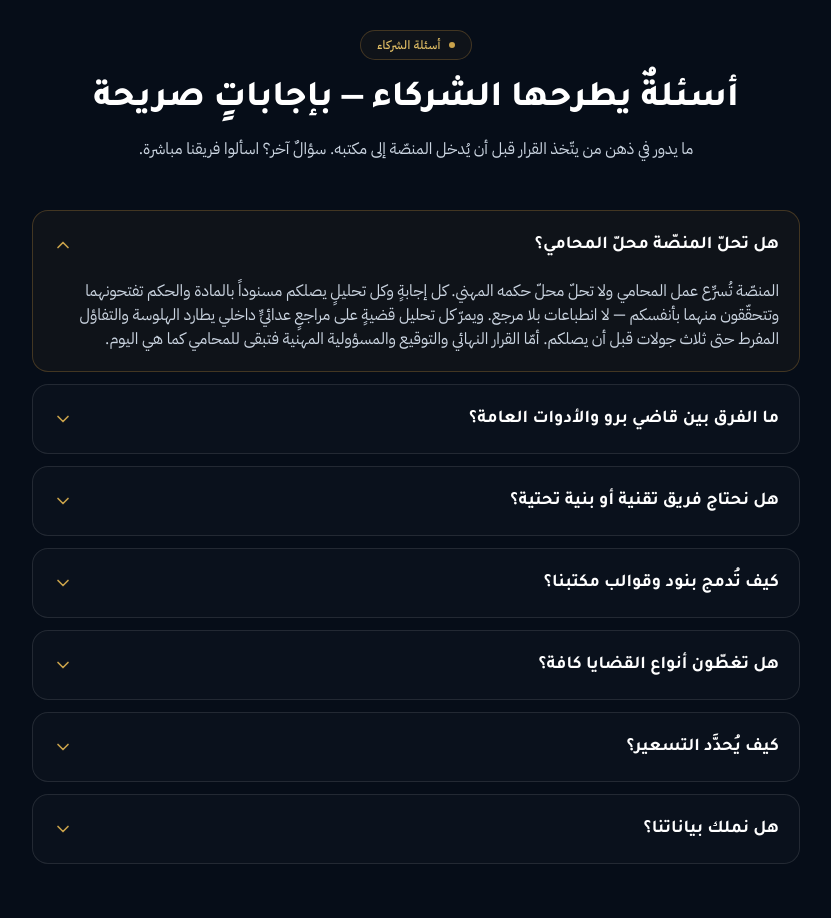
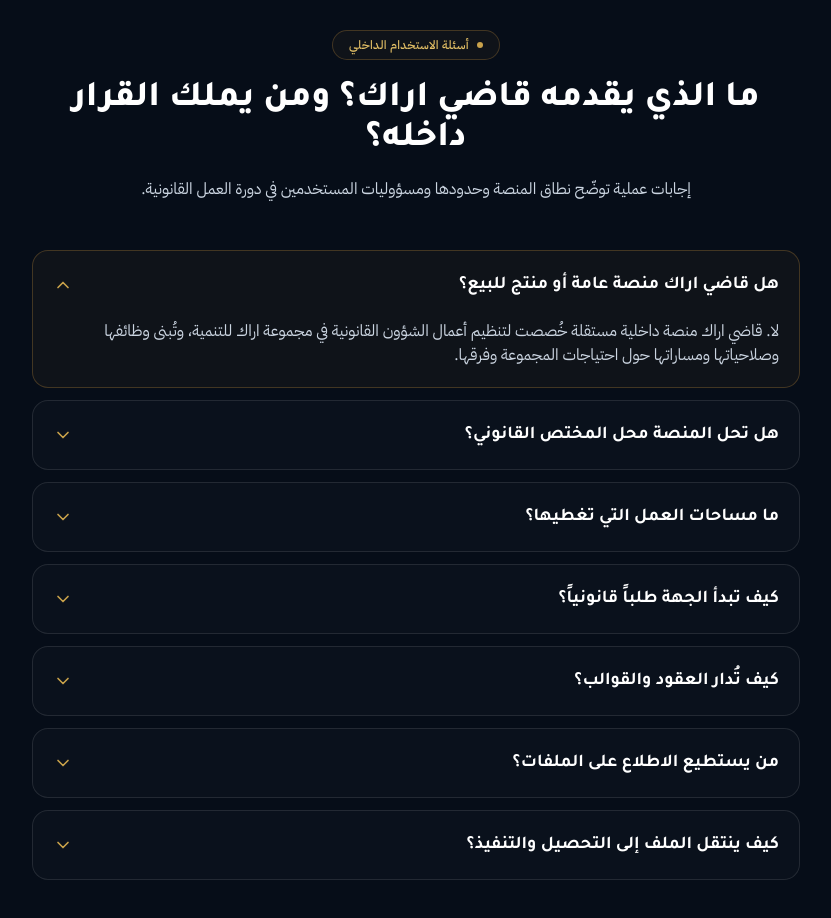
Before and after one commit to musu-deep/qadiaraak, a React (Vite) app: page / in a window 1280 px wide. Shown: the part 5180-6098 px from the top of the page, without its empty margins (224-1055 px from the left). Built offline with nearby package versions, Linux system fonts and the light colour scheme.

Commit message:
Rewrite FAQ for internal Araak use

```diff
--- a/src/components/FAQ.tsx
+++ b/src/components/FAQ.tsx
@@ -5,32 +5,32 @@
 
 const ITEMS = [
   {
-    q: 'هل تحلّ المنصّة محلّ المحامي؟',
-    a: 'المنصّة تُسرِّع عمل المحامي ولا تحلّ محلّ حكمه المهني. كل إجابةٍ وكل تحليلٍ يصلكم مسنوداً بالمادة والحكم تفتحونهما وتتحقّقون منهما بأنفسكم — لا انطباعات بلا مرجع. ويمرّ كل تحليل قضيةٍ على مراجعٍ عدائيٍّ داخلي يطارد الهلوسة والتفاؤل المفرط حتى ثلاث جولات قبل أن يصلكم. أمّا القرار النهائي والتوقيع والمسؤولية المهنية فتبقى للمحامي كما هي اليوم.',
+    q: 'هل قاضي اراك منصة عامة أو منتج للبيع؟',
+    a: 'لا. قاضي اراك منصة داخلية مستقلة خُصصت لتنظيم أعمال الشؤون القانونية في مجموعة اراك للتنمية، وتُبنى وظائفها وصلاحياتها ومساراتها حول احتياجات المجموعة وفرقها.',
   },
   {
-    q: 'ما الفرق بين قاضي برو والأدوات العامة؟',
-    a: 'الأدوات العامة مدرّبةٌ على الإنترنت كلّه، تُجيب بثقةٍ حتى حين تخطئ، وبياناتها تخرج خارج المملكة. قاضي برو مبنيٌّ على النظام السعودي وحده — أكثر من مئة ألف حكمٍ وثمانية عشر ألف مادةٍ مفهرسة — يستشهد بالمصدر لا بالتخمين، ويعمل داخل بنود مكتبكم وقوالبه ودورة اعتماده. وبياناتكم تبقى داخل المملكة ولا يُدرَّب عليها أي نموذج.',
+    q: 'هل تحل المنصة محل المختص القانوني؟',
+    a: 'لا. تساعد المنصة في التنظيم والبحث والتذكير والصياغة الأولية والتوثيق، لكن الرأي النهائي والقرار والتوقيع والمسؤولية المهنية تبقى لدى المختص القانوني وصاحب الصلاحية.',
   },
   {
-    q: 'هل نحتاج فريق تقنية أو بنية تحتية؟',
-    a: 'لا بنيةَ تحتية ولا فريقَ تقنية — المنصّة سحابية، تفتحونها من المتصفّح وتبدأون. ويتكفّل فريقنا بإعداد مساحات العمل وإدخال بنودكم وقوالبكم وهويتكم البصرية وتدريب فريقكم. عادةً يكون مكتبكم جاهزاً للعمل خلال أيام، لا أشهر.',
+    q: 'ما مساحات العمل التي تغطيها؟',
+    a: 'تغطي المساحة الوقائية، والعمل القانوني اليومي، والعقود والأطراف، ومتابعة القضايا والمواعيد، ثم التحصيل والتنفيذ، إضافة إلى التقارير وسجل المخاطر والدروس المستفادة.',
   },
   {
-    q: 'كيف تُدمج بنود وقوالب مكتبنا؟',
-    a: 'ترسلون لنا قوالبكم وبنودكم المعتمدة وشعاركم وألوانكم وترويستكم، ونُعدّها لكم داخل بنك البنود ومكتبة القوالب. بعدها يبدأ كل مستندٍ جديد من معاييركم تلقائياً، ويخرج كل تصديرٍ معتمد بهويتكم الرسمية — دون عملٍ يدويٍّ متكرر.',
+    q: 'كيف تبدأ الجهة طلباً قانونياً؟',
+    a: 'تُسجل الجهة الطلب وتحدد نوعه وأولويته والمرفقات والموعد المطلوب. بعد ذلك يُصنف الطلب ويُسند إلى المسؤول، وتظهر حالته وملاحظاته واعتماداته حتى الإغلاق.',
   },
   {
-    q: 'هل تغطّون أنواع القضايا كافة؟',
-    a: 'نعم، التركيز كلّه على النظام السعودي عمداً — فالعمق في قانونٍ واحد أنفع من السطحية في عشرة. وتغطّي المنصّة الطيف الأوسع من المنازعات: التجارية والعمّالية والعقارية والمدنية وغيرها — من الاستشارة والبحث، إلى تحليل القضية وتوقّع مسارها، إلى صياغة المستندات ومراجعتها واعتمادها.',
+    q: 'كيف تُدار العقود والقوالب؟',
+    a: 'تُحفظ القوالب والبنود المعتمدة داخل مكتبة اراك القانونية، وتُربط العقود بالأطراف والالتزامات والمواعيد وسجل النسخ والملاحظات، مع منع اعتماد النسخة النهائية قبل اكتمال المراجعة.',
   },
   {
-    q: 'كيف يُحدَّد التسعير؟',
-    a: 'التسعير يُبنى على حجم مكتبكم وعدد مستخدميكم واحتياجكم، ويصلكم في عرضٍ مخصّص بعد جلسةٍ قصيرة. وأمّا «بتكلفة مستشارٍ واحد» فلأن المنصّة تمنح فريقكم كاملاً قدراتِ بحثٍ وتحليلٍ وصياغة تُضاعف إنتاجيتهم، مقابل جزءٍ من كلفة توظيف مستشارٍ أقدمٍ واحد.',
+    q: 'من يستطيع الاطلاع على الملفات؟',
+    a: 'الوصول ليس عاماً داخل المجموعة؛ بل يُمنح بحسب الدور والجهة والحاجة إلى المعرفة. ويمكن تقييد الملفات الحساسة وتوزيع صلاحيات الإعداد والمراجعة والاعتماد على أشخاص مختلفين.',
   },
   {
-    q: 'هل نملك بياناتنا؟',
-    a: 'بياناتكم ملكٌ لكم وحدكم. يمكنكم تصدير قضاياكم ومستنداتكم في أي وقت، وعند إنهاء الاشتراك تُسلَّم لكم نسخةٌ كاملة ثم تُحذف من خوادمنا. لا حبسَ للبيانات ولا رهائن.',
+    q: 'كيف ينتقل الملف إلى التحصيل والتنفيذ؟',
+    a: 'عند بلوغ الاستحقاق وانتهاء المهلة المعتمدة، ينتقل الملف وفق تدرج واضح من التذكير والتفاهم إلى المطالبة الرسمية ثم الإجراء القانوني والتنفيذ، مع توثيق كل خطوة ونتيجتها.',
   },
 ]
 
@@ -39,13 +39,12 @@
   return (
     <Section id="faq" className="py-20 sm:py-28">
       <div className="reveal mx-auto max-w-3xl text-center">
-        <Eyebrow>أسئلة الشركاء</Eyebrow>
+        <Eyebrow>أسئلة الاستخدام الداخلي</Eyebrow>
         <h2 className="mt-5 font-display text-3xl font-extrabold leading-snug text-white sm:text-4xl">
-          أسئلةٌ يطرحها الشركاء — بإجاباتٍ صريحة
+          ما الذي يقدمه قاضي اراك؟ ومن يملك القرار داخله؟
         </h2>
         <p className="mt-4 text-base leading-relaxed text-slate-300">
-          ما يدور في ذهن من يتّخذ القرار قبل أن يُدخل المنصّة إلى مكتبه. سؤالٌ آخر؟ اسألوا
-          فريقنا مباشرة.
+          إجابات عملية توضّح نطاق المنصة وحدودها ومسؤوليات المستخدمين في دورة العمل القانونية.
         </p>
       </div>
 
```
